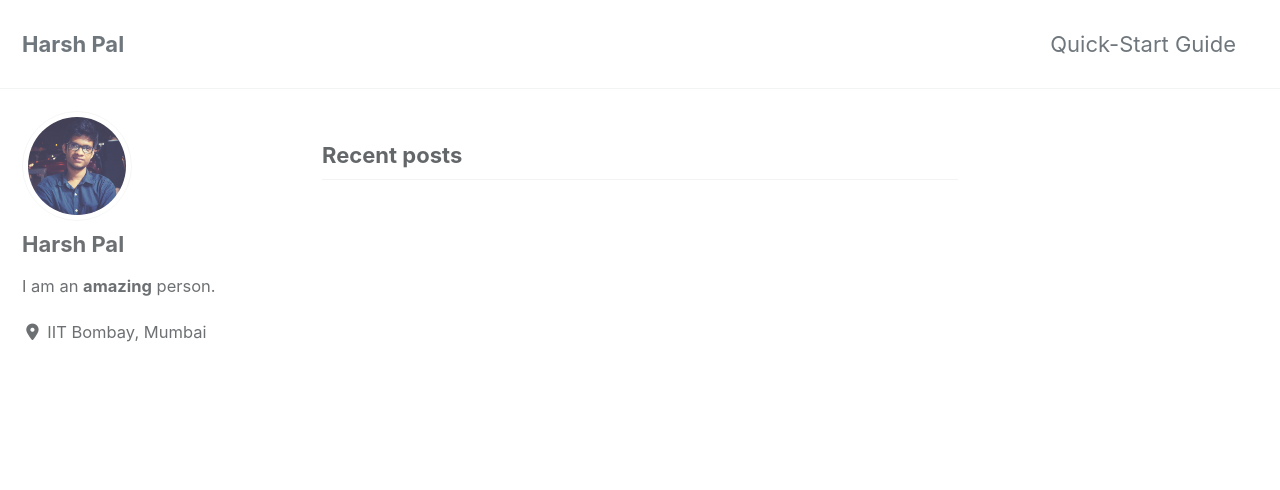
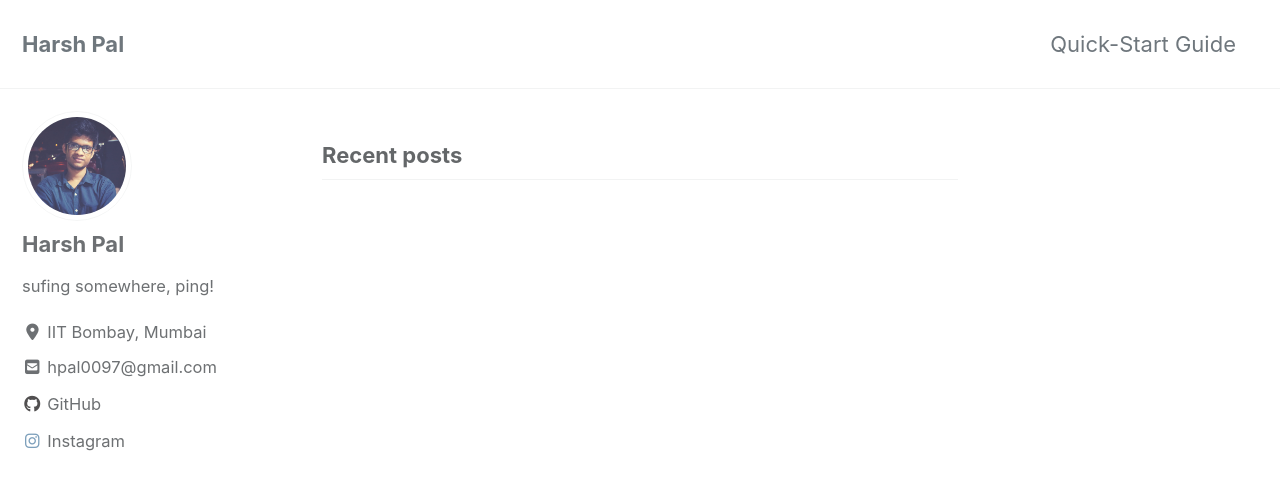
Before and after one commit to HarshPal03/harsh382.github.io, a Jekyll site: the page built from index.html, in a window 1280 px wide and 900 px high. Shown: the top 490 px of the window. Built offline with Jekyll 4.4.1, drawn with Linux system fonts in a browser that asks for light colours; cached includes are drawn as plain includes; nearby versions of some CDN libraries; the list of posts is cut into pages by our own code.

Commit message:
Update _config.yml

```diff
--- a/_config.yml
+++ b/_config.yml
@@ -95,13 +95,13 @@ analytics:
 author:
   name             : "Harsh Pal"
   avatar           : "/assets/electio_dp-min.jpg"
-  bio              : "I am an **amazing** person."
+  bio              : "sufing somewhere, ping!"
   location         : "IIT Bombay, Mumbai"
   email            :
   links:
     - label: "hpal0097@gmail.com"
       icon: "fas fa-fw fa-envelope-square"
-      # url: mailto:your.name@email.com
+      url: "hpal0097@gmail.com"
     - label: "Website"
       icon: "fas fa-fw fa-link"
       # url: "https://your-website.com"
@@ -113,10 +113,10 @@ author:
       # url: "https://facebook.com/"
     - label: "GitHub"
       icon: "fab fa-fw fa-github"
-      # url: "https://github.com/"
+      url: "https://github.com/"
     - label: "Instagram"
       icon: "fab fa-fw fa-instagram"
-      # url: "https://instagram.com/"
+      url: "https://instagram.com/"
 
 # Site Footer
 footer:
```
